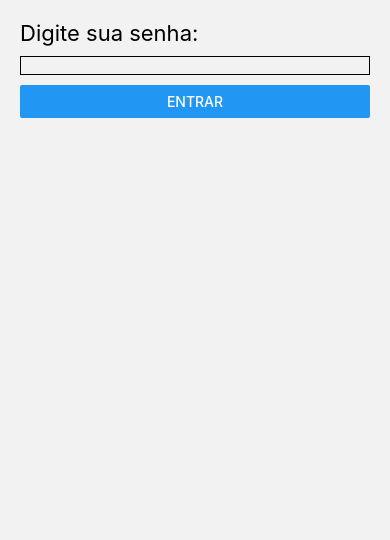
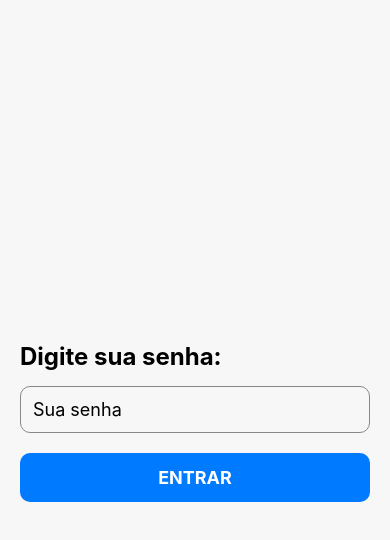
Before and after one commit to oliweira/owpass, a React Native app: screen /Login in a window 390 px wide. Shown: the top 540 px of the page. Built offline with nearby package versions, Linux system fonts and the light colour scheme.

Commit message:
subindo a alterações do pacote

```diff
--- a/src/screens/LoginScreen.js
+++ b/src/screens/LoginScreen.js
@@ -1,21 +1,58 @@
-import { useState } from 'react';
-import { Button, Text, TextInput, View } from 'react-native';
+import { useState } from "react";
+import { StyleSheet, Text, TextInput, TouchableOpacity, View } from "react-native";
 
+export default function LoginScreen() {
+  const [password, setPassword] = useState("");
 
-export default function LoginScreen({ navigation }) {
-const [pass, setPass] = useState("");
+  return (
+    <View style={styles.container}>
+      <Text style={styles.label}>Digite sua senha:</Text>
 
+      <TextInput
+        style={styles.input}
+        secureTextEntry
+        value={password}
+        onChangeText={setPassword}
+        placeholder="Sua senha"
+      />
 
-function validate() {
-if (pass === "1234") navigation.replace("Home");
+      <TouchableOpacity style={styles.button}>
+        <Text style={styles.buttonText}>ENTRAR</Text>
+      </TouchableOpacity>
+    </View>
+  );
 }
 
-
-return (
-<View style={{ padding: 20 }}>
-<Text style={{ fontSize: 22 }}>Digite sua senha:</Text>
-<TextInput secureTextEntry value={pass} onChangeText={setPass} style={{ borderWidth: 1, marginVertical: 10 }} />
-<Button title="Entrar" onPress={validate} />
-</View>
-);
-}
+const styles = StyleSheet.create({
+  container: {
+    flex: 1,
+    justifyContent: "center",
+    padding: 20,
+    backgroundColor: "#f7f7f7",
+  },
+  label: {
+    fontSize: 24,
+    fontWeight: "bold",
+    marginBottom: 15,
+  },
+  input: {
+    borderWidth: 1,
+    borderColor: "#888",
+    borderRadius: 10,
+    padding: 12,
+    fontSize: 18,
+    marginBottom: 20,
+  },
+  button: {
+    backgroundColor: "#007AFF",
+    paddingVertical: 14,
+    borderRadius: 10,
+    alignItems: "center",
+    elevation: 2,
+  },
+  buttonText: {
+    color: "#fff",
+    fontSize: 18,
+    fontWeight: "bold",
+  },
+});
```
Also changed, not shown: 1 other file (tests, documents, lock files or other folders).
